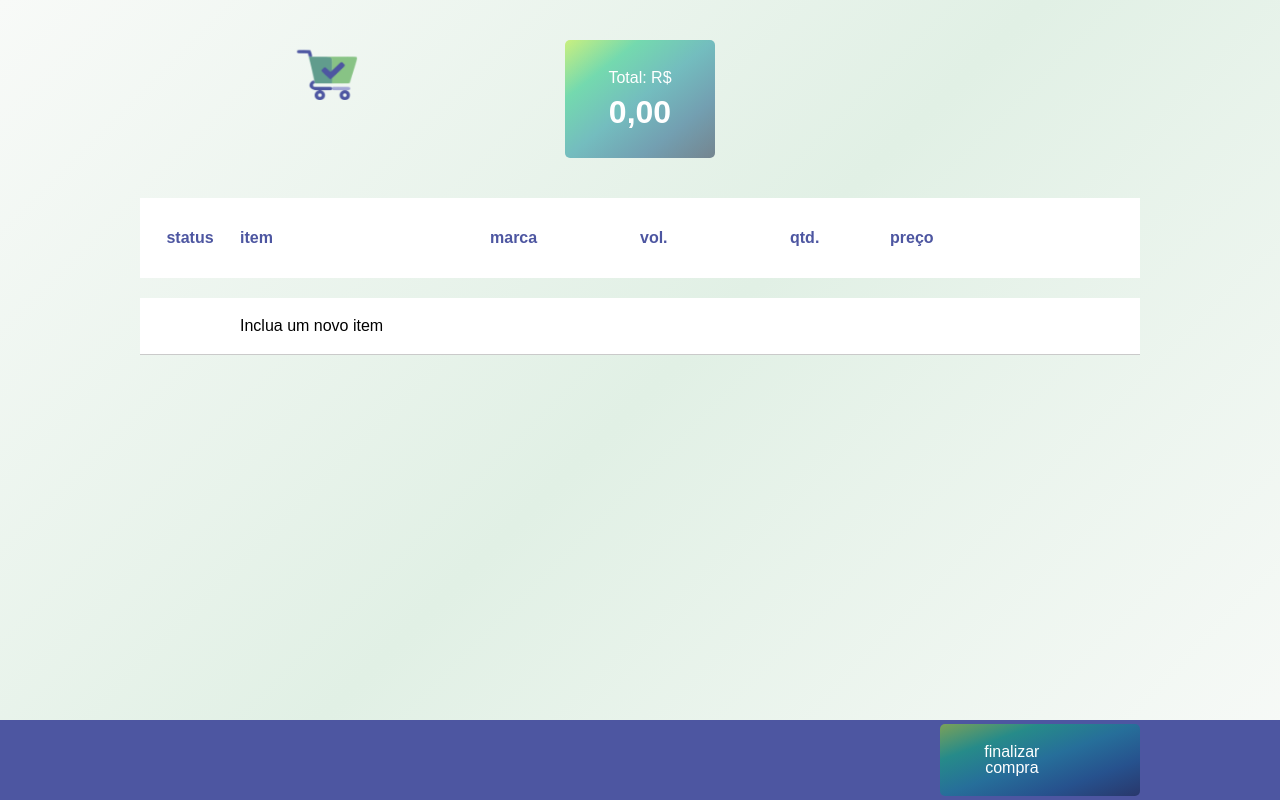
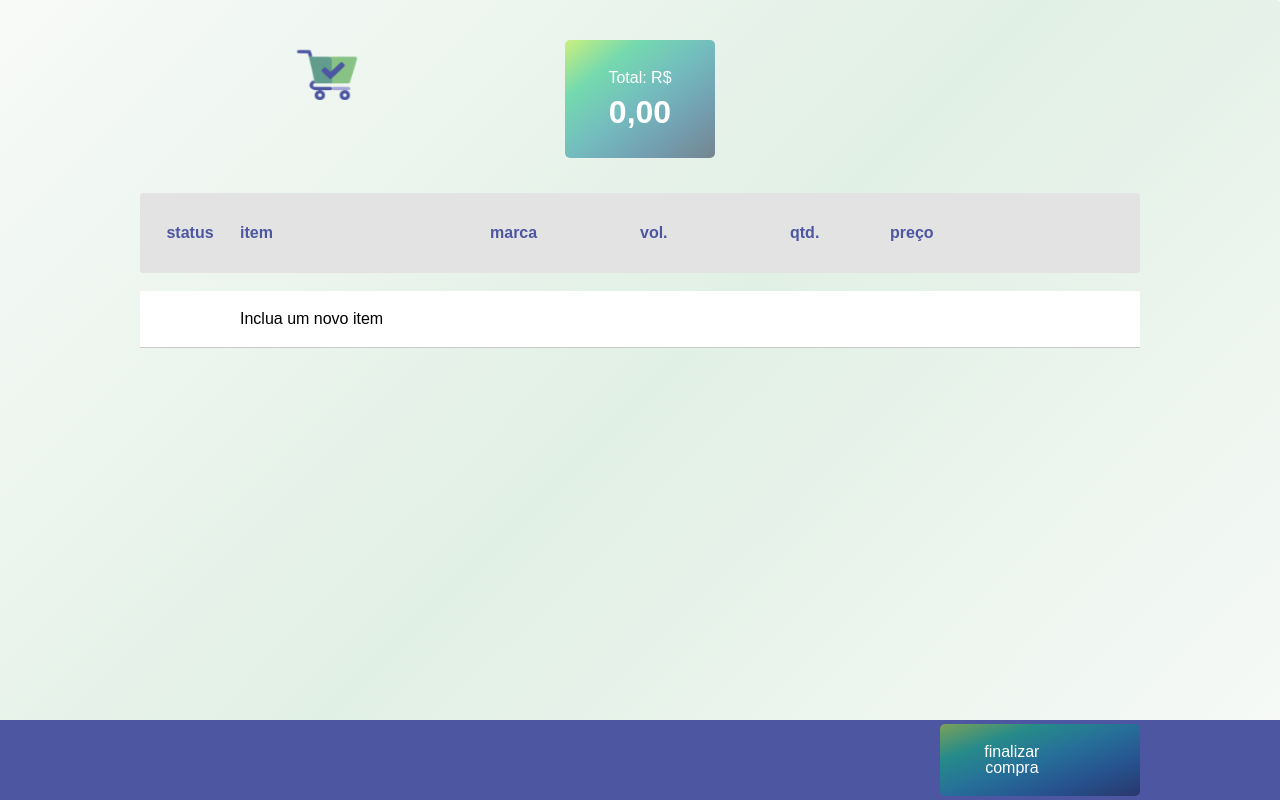
Before and after one commit to heusyfelype/shopControl-Front, a React (Create React App) app: page /buying in a window 1280 px wide. Built offline with nearby package versions, Linux system fonts and the light colour scheme; no server answers; some icons are missing.

Commit message:
fix: comunicação com o back ao adicionar um novo item de compra

```diff
--- a/src/pages/Buying.jsx
+++ b/src/pages/Buying.jsx
@@ -22,7 +22,7 @@ export default function Buying() {
     }, [token])
 
     const onDragEnd = result => {
-        const { destination, source, draggableId } = result;
+        const { destination, source } = result;
         if (!destination) {
             return;
         }
@@ -70,7 +70,7 @@ export default function Buying() {
                                     }
 
                                     return (
-                                        <Draggable draggableId={item.id.toString()} index={index} key={item.id}>
+                                        <Draggable draggableId={item.id.toString()} index={index} key={item.id + item.statusText}>
                                             {(provided) => {
                                                 return <StyledLi
                                                     background={backgroundColor}
@@ -86,28 +86,29 @@ export default function Buying() {
                                     )
                                 }) : ""}
                                 {provided.placeholder}
-                                <li className="new-item"
+                                <StyledNewItem className="new-item"
                                     onClick={() => {
                                         sendNewItem(token, setList, list, setTotal)
                                     }}
                                 >
                                     Inclua um novo item
-                                </li>
+                                </StyledNewItem>
+                                <StyledCancel onClick={async () => {
+                                    try {
+                                        await deleteMany(token);
+                                        getItems(token, setList, setTotal);
+                                    } catch (e) {
+                                        console.log(e)
+                                    }
+                                }}>
+                                    <Icon className="trash-icon" icon="ion:trash-bin-sharp" />
+                                </StyledCancel>
                             </ul>
                         }}
                     </Droppable>
                 </DragDropContext>
             </StyledBox>
-            <StyledCancel onClick={async () => {
-                try {
-                    await deleteMany(token);
-                    getItems(token, setList, setTotal);
-                } catch (e) {
-                    console.log(e)
-                }
-            }}>
-                <Icon className="trash-icon" icon="ion:trash-bin-sharp" />
-            </StyledCancel>
+
             {finishing ? <ConfirmBought items={list} total={total} setFinishing={setFinishing} /> : ""}
             <Footer setFinishing={setFinishing} />
         </StyledContainer>
@@ -192,10 +193,22 @@ export function sendNewItem(token, setList, list, setTotal) {
 
 
 
+const StyledNewItem = styled.li`
+    padding: 20px 10%;
+    width: 100%;
+    background-color: white;
+    border-bottom: 1px solid rgba(150,150,150,0.5);
+    cursor: pointer;
+    position: absolute;
+    bottom: 0px;
+    left: 0px;
+`
+
 const StyledContainer = styled.div`
     width: 100vw;
     min-height: 100vh;
-    background: rgb(248,250,248);
+    background: #d0d0d0;
+    border-radius: 3px;
     background: linear-gradient(-45deg, rgba(248,250,248,1) 0%, rgba(225,240,229,1) 50%, rgba(248,250,248,1) 100%);
     display: flex;
     flex-direction: column;
@@ -205,6 +218,7 @@ const StyledContainer = styled.div`
 
 const StyledBox = styled.div`
     margin-top: 0px;
+    padding-bottom: 60px;
     width: 90%;
     max-width: 1000px;
     overflow-x: scroll;
@@ -220,15 +234,6 @@ const StyledBox = styled.div`
         min-width: 930px;
         max-height: 53vh;
         overflow-y: scroll;
-    }
-
-
-    ul .new-item{
-        padding: 20px 10%;
-        background-color: white;
-        border-bottom: 1px solid rgba(150,150,150,0.5);
-        cursor: pointer;
-
     }
 `
 
@@ -261,9 +266,12 @@ const StyledTotal = styled.div`
 
 const StyledCancel = styled.div`
     margin-top: 5px;
-    width: 90%;
+    width: 10%;
     max-width: 1000px;
-    text-align: end;
+    text-align: center;
+    position: absolute;
+    right: 0px;
+    bottom: 15px;
 
     .trash-icon{
         font-size: x-large;
--- a/src/pages/EachItem.jsx
+++ b/src/pages/EachItem.jsx
@@ -3,6 +3,8 @@ import { Icon } from "@iconify/react";
 import { useState } from "react";
 import api from "../api";
 import styled from "styled-components";
+
+let timerId;
 
 export function EachItem({ item, inputReference, setList, list, setTotal }) {
     const token = localStorage.getItem(process.env.REACT_APP_USR_DATA);
@@ -12,8 +14,11 @@ export function EachItem({ item, inputReference, setList, list, setTotal }) {
         "not_bought": <Icon className="icon icon-red" icon="bi:x-square-fill" />
     }
     const [itemState, setItemState] = useState(item)
+    let itemStateNameText = itemState.nameText;
+    console.log("NAME TEXT: ", itemState.nameText)
 
     const convertedPrice = (itemState.price / 100).toFixed(2)
+
 
 
     return (
@@ -32,14 +37,18 @@ export function EachItem({ item, inputReference, setList, list, setTotal }) {
                             value={itemState.nameText}
                             onChange={(e) => {
                                 setItemState({ ...itemState, nameText: e.target.value })
+                                // const timerId = window.setTimeout(() => { updateItem(token, itemState, setList, setTotal) }, 1500)
+                                // console.log(timerId)
                             }}
                         // ref={inputReference}
                         />
                         : <input className="input-item"
                             type="text"
                             value={itemState.nameText}
-                            onChange={(e) => {
+                            onChange={async (e) => {
+                                if (timerId) { window.clearTimeout(timerId) }
                                 setItemState({ ...itemState, nameText: e.target.value })
+                                timerId = window.setTimeout(() => { updateItem(token, { ...itemState, nameText: e.target.value }, setList, setTotal) }, 1500)
                             }}
                         />
                 }
--- a/src/pages/Navbar.jsx
+++ b/src/pages/Navbar.jsx
@@ -20,9 +20,10 @@ const StyledNav = styled.nav`
     display: flex;
     flex-wrap: nowrap;
     align-items: center;
-    background-color: white;
+    background-color: #e3e3e3;
     height: 80px;
-    margin: 20px 0px;
+    margin: 15px 0px;
+    border-radius: 3px;
 
     div{
         color: rgb(77, 86, 161);
```
